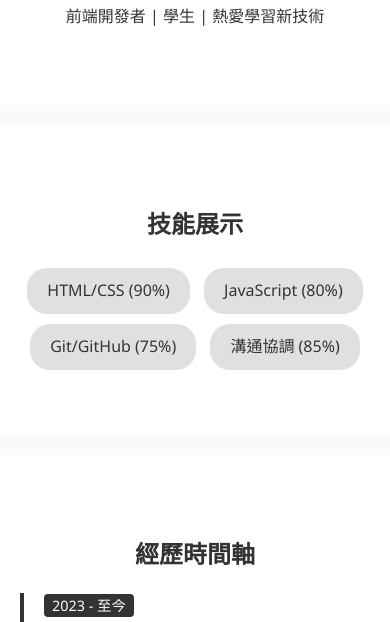
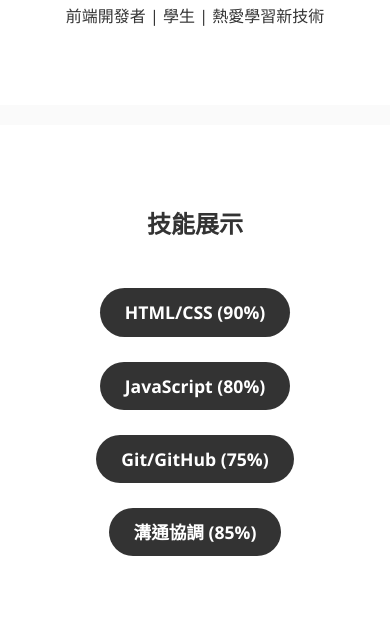
Before and after one commit to henson0950922/my-portfolio, a plain HTML site: page index.html in a window 390 px wide. Shown: the part 478-1100 px from the top of the page. Drawn offline with Linux system fonts and the light colour scheme.

Commit message:
feat: implement skills version B (tags)

```diff
--- a/style.css
+++ b/style.css
@@ -114,4 +114,28 @@ section, header, footer {
     .projects-grid {
         grid-template-columns: 1fr;
     }
+/* === A/B Test: Version B (標籤雲) === */
+.skills-container {
+    display: flex;
+    flex-wrap: wrap;
+    justify-content: center;
+    gap: 15px;
+    padding: 20px;
 }
+
+.skill-item {
+    background: #333;
+    color: #fff;
+    padding: 10px 25px;
+    border-radius: 50px; /* 圓角膠囊狀 */
+    font-weight: bold;
+    font-size: 1.1em;
+    transition: transform 0.2s;
+    cursor: pointer;
+}
+
+.skill-item:hover {
+    background: #555;
+    transform: scale(1.1); /* 滑鼠移過去會放大 */
+  }
+}
```
